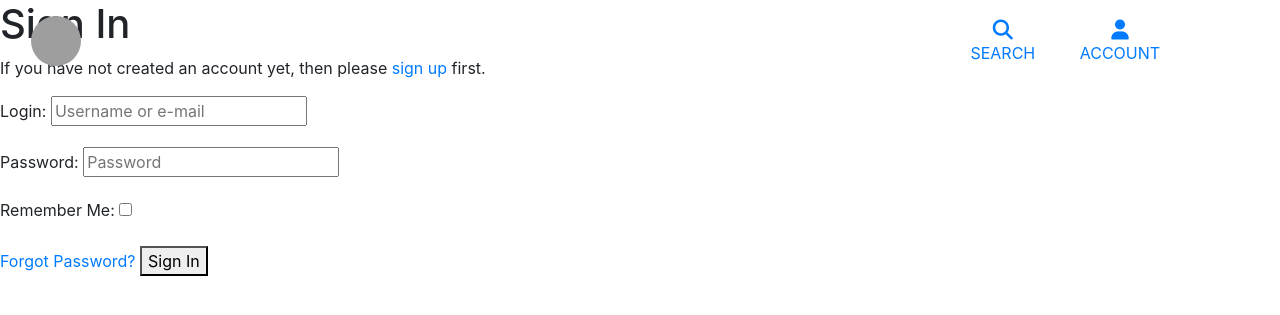
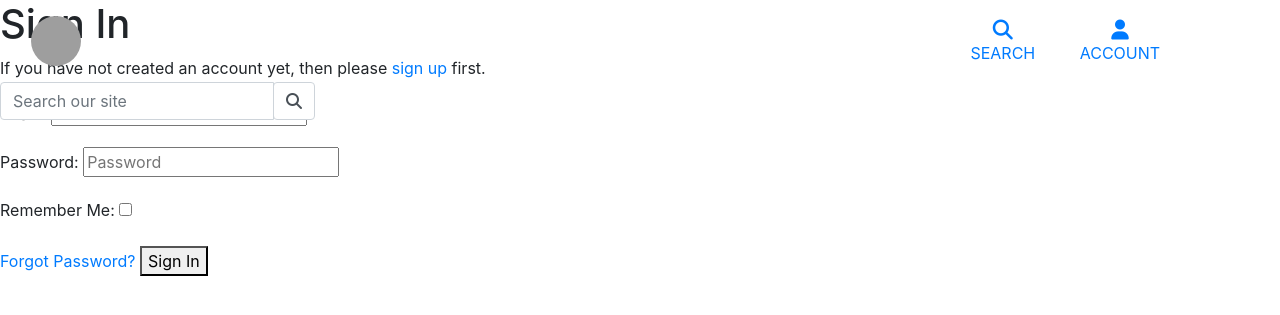
Before and after one commit to MarkD117/NexTech, a Django app: page /accounts/login/ in a window 1280 px wide. Shown: the top 315 px of the page. Run offline with Django 3.2, Linux system fonts and the light colour scheme; some libraries are stand-ins or nearby versions; grey boxes are pictures that could not be loaded.

Commit message:
Add desktop search bar and js function

```diff
--- a/templates/base.html
+++ b/templates/base.html
@@ -113,6 +113,21 @@
         </ul>
       </div>
     </div>
+    <!-- Desktop Search Bar -->
+    <div class="row d-none d-lg-flex">
+      <form class="form" method="GET" action="">
+        <div class="input-group search-box">
+          <input class="form-control" type="text" name="q" placeholder="Search our site">
+          <div class="input-group-append">
+            <button class="form-control form-control" type="submit">
+              <span class="icon">
+                <i class="fas fa-search"></i>
+              </span>
+            </button>
+          </div>
+        </div>
+      </form>
+    </div>
     <nav>
   </header>
 
@@ -128,6 +143,14 @@
   {% endblock %}
 
   {% block postloadjs %}
+  <script type="text/javascript">
+    // Displays search box when search icon is clicked
+    let search = document.querySelector('.search-box');
+
+    document.querySelector('#search-icon').onclick = () => {
+      search.classList.toggle('active');
+    }
+  </script>
   {% endblock %}
 
 
```
